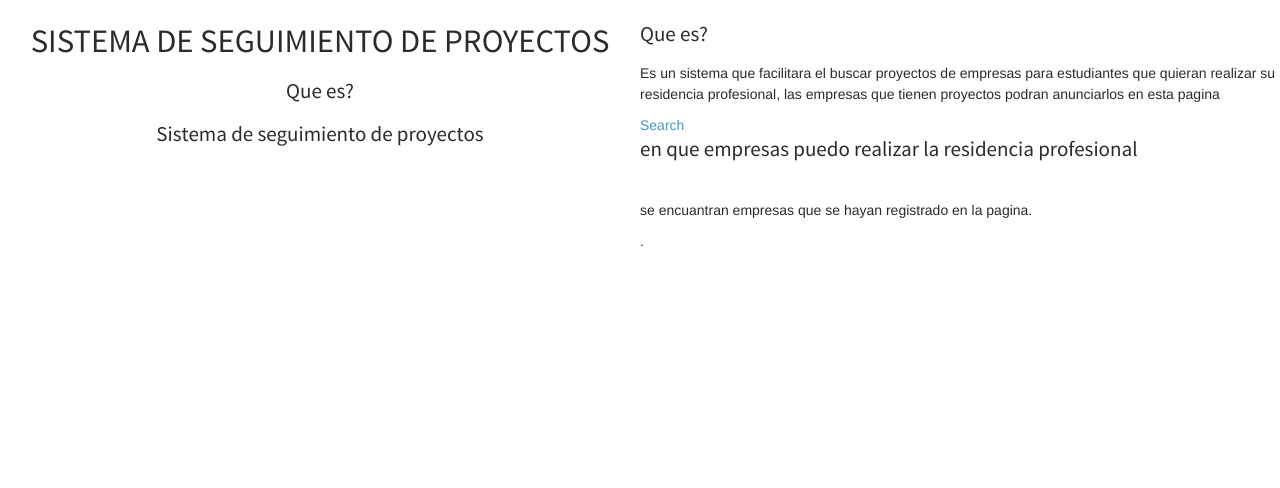
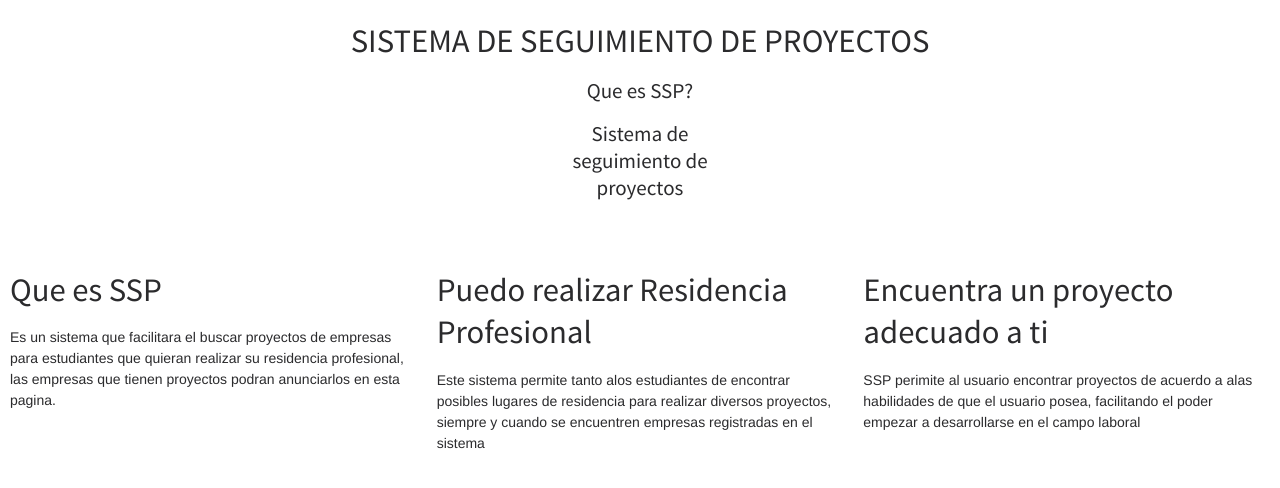
Before and after one commit to jasielcalzada/Proyectos_ADAS, a Django app: page / in a window 1280 px wide. Shown: the part 38-526 px from the top of the page. Run offline with Django 3.2, Linux system fonts and the light colour scheme.

Commit message:
third commit

```diff
--- a/apps/ssp/models.py
+++ b/apps/ssp/models.py
@@ -40,7 +40,7 @@ class Proyecto(models.Model):
 	selecionar = models.BooleanField(default=False)
 	respuesta = (('aprovado','aprovado'),('rechasado','rechasado'),('en proceso','en proceso'))
 	aprovado = models.CharField(max_length=44,choices=respuesta,default="en proceso")
-	empresa = models.ForeignKey(Empresa)
+	empresa = models.ForeignKey(Empresa,related_name="em")
 	estudiantess = models.ForeignKey(Estudiante,null=True,blank=True)
 
 	def __unicode__(self):
--- a/templates/base.html
+++ b/templates/base.html
@@ -25,7 +25,7 @@
     <li><button><a href="/listado_proyecto">Listado de proyectos</a></button></li>
     {%endif%}
     {% if user.is_authenticated %}
-    <li><button><a href="">{{user.empresas.nombre}}</a></button></li>
+    <li><button><a href="">Bienbenido: {{user.empresas.nombre}}</a></button></li>
     {%endif%}
     {% if user.is_authenticated %}
     <li><button><a href="">{{user.profile.nombre}}</a></button></li>
--- a/templates/ssp/index.html
+++ b/templates/ssp/index.html
@@ -3,24 +3,19 @@
 {%block content %}
 <br>
 <center>
-<div class="one half">
   <h1>SISTEMA DE SEGUIMIENTO DE PROYECTOS</h1>
-  <h3>Que es?</h3>
+<div class="one centered mobile seventh">
+  <h3>Que es SSP?</h3>
   <h3>Sistema de seguimiento de proyectos</h3>
 </div>
-</center>
-<div class="one half">
-  <h3>Que es?</h3>
-  <p>Es un sistema que facilitara el buscar proyectos de empresas para estudiantes que quieran realizar su residencia profesional, las empresas que tienen proyectos podran anunciarlos en esta pagina</p>
-  <a href="#" class="btn btn-default btn-lg">
-    <span class="glyphicon glyphicon-search"></span> Search
-  </a>
-</div>
-<div class="one half">
-  <h3>en que empresas puedo realizar la residencia profesional</h3><br>
+</center><br><br>
+<!--
+    <div class="one fourth">
+      <b>
+      <h3>En que empresas puedo realizar la residencia profesional</h3><br>
       <div class="row">
         <div class="col-sm-4">
-      <p>se encuantran empresas que se hayan registrado en la pagina.</p>
+          <p>Se encuantran empresas que se hayan registrado en la pagina.</p>
 
         </div>
         <div class="col-sm-4">
@@ -32,8 +27,23 @@
 
         </div>
       </div>
+    </b>
     </div>
-
+-->
+<div class="equalize row">
+  <div class="one third padded">
+    <h1>Que es SSP</h1>
+    <p>Es un sistema que facilitara el buscar proyectos de empresas para estudiantes que quieran realizar su residencia profesional, las empresas que tienen proyectos podran anunciarlos en esta pagina.</p>
+  </div>
+  <div class="one third padded">
+    <h1>Puedo realizar Residencia Profesional</h1>
+    <p>Este sistema permite tanto alos estudiantes de encontrar posibles lugares de residencia para realizar diversos proyectos, siempre y cuando se encuentren empresas registradas en el sistema</p>
+  </div>
+  <div class="one third padded">
+    <h1>Encuentra un proyecto adecuado a ti</h1>
+    <p>SSP perimite al usuario encontrar proyectos de acuerdo a alas habilidades de que el usuario posea, facilitando el poder empezar a desarrollarse en el campo laboral</p>
+  </div>
+</div>
 </body>
 </html>
 {% endblock %}
--- a/templates/ssp/listado_proyectos.html
+++ b/templates/ssp/listado_proyectos.html
@@ -19,7 +19,7 @@
   <tbody>
   	{%for p in pro%}
     <tr>
-      <td>{{p.nombre}}</td>
+      <td><a href="/detalle_proyecto/{{p.pk}}">{{p.nombre}}</a></td>
 	  <td>{{p.descripcion}}</td>
 	  <td>{{p.fecha_publicacion}}</td>
 	  <td>{{p.perfil_proyecto}}</td>
--- a/templates/ssp/pro_encurso.html
+++ b/templates/ssp/pro_encurso.html
@@ -27,7 +27,9 @@
 <center><h3>lo sentimos {{user.profile.nombre}} pero no cumple con el perfil que se espera para ese proyecto</h3></center>
 </tr>
 {%elif item.aprovado == "aprovado"%}
-<center><h3> {{user.profile.nombre}} Fuiste aceptado para realizar el proyecto {{item.nombre}}</h3></center>
+<center><h3> {{user.profile.nombre}} Fuiste aceptado para realizar el proyecto {{item.nombre}}
+ponte en contacto con {{item.empresa.nombre}} al telefono {{item.empresa.phone}} o contactanos en este correo: {{item.empresa.mail}}
+</h3></center>
 {%endif%}
 {%endfor%}
 </table>
--- a/templates/ssp/solicitud.html
+++ b/templates/ssp/solicitud.html
@@ -28,7 +28,7 @@
 				<td><a href="/update_proyecto_empresa/{{item.pk}}">Responder</a></td>
 			</tr>
 			{%for i in curriculums%}
-				{%if i.perfil.profile.ncontrol%}
+				{%if i.perfil.profile.ncontrol == item.estudiantess.ncontrol%}
 				<tr>
 					<td><a href="/detalle_perfil/{{i.pk}}">Perfil</a></td>
 				</tr>
```
Also changed, not shown: templates/ssp/buscar_proyecto.html (+6 -6 lines), apps/ssp/migrations/0012_auto_20161128_0830.py (added), db.sqlite3, 2 other files. Lines whose indentation alone changed are shown as unchanged.
